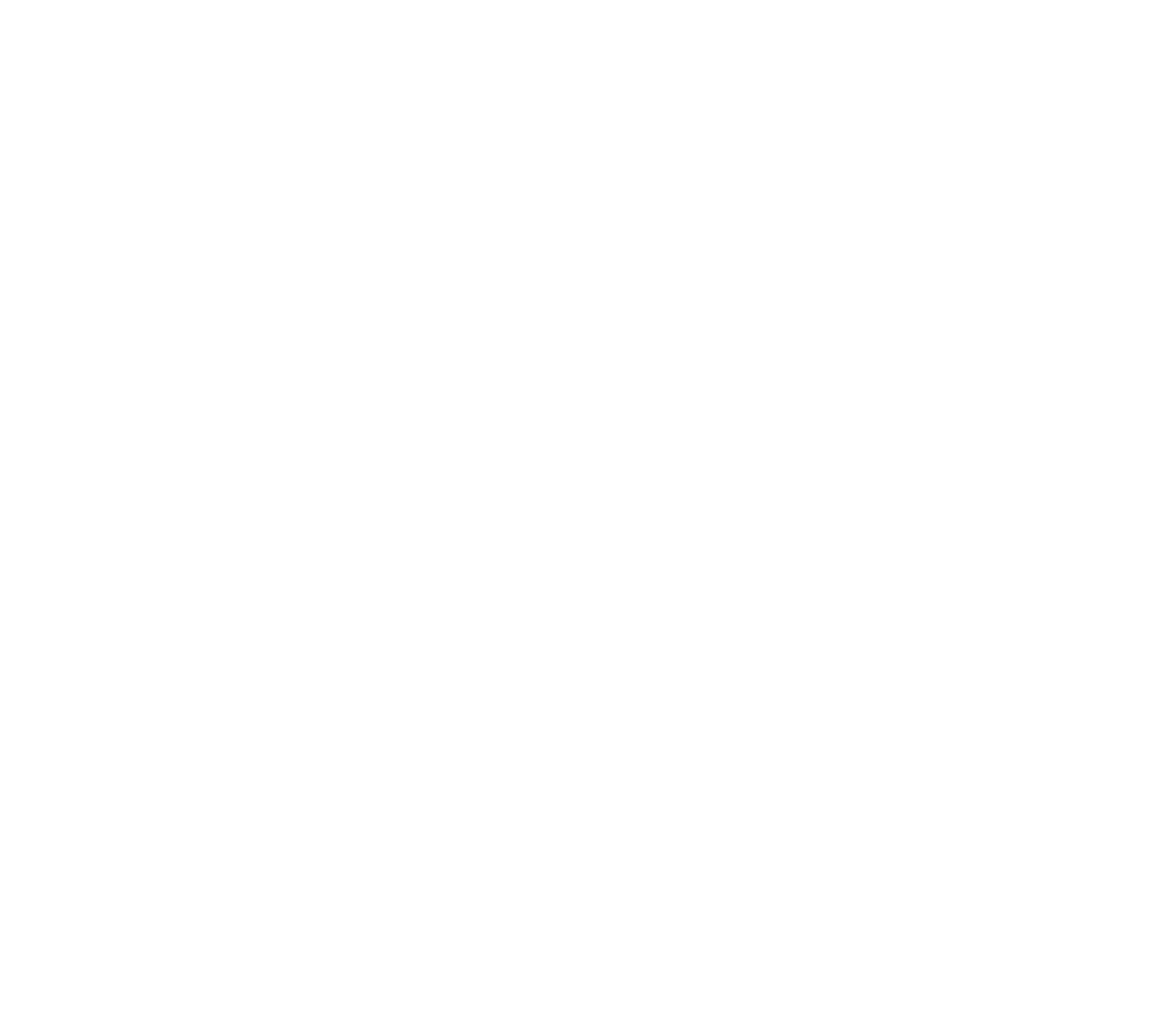
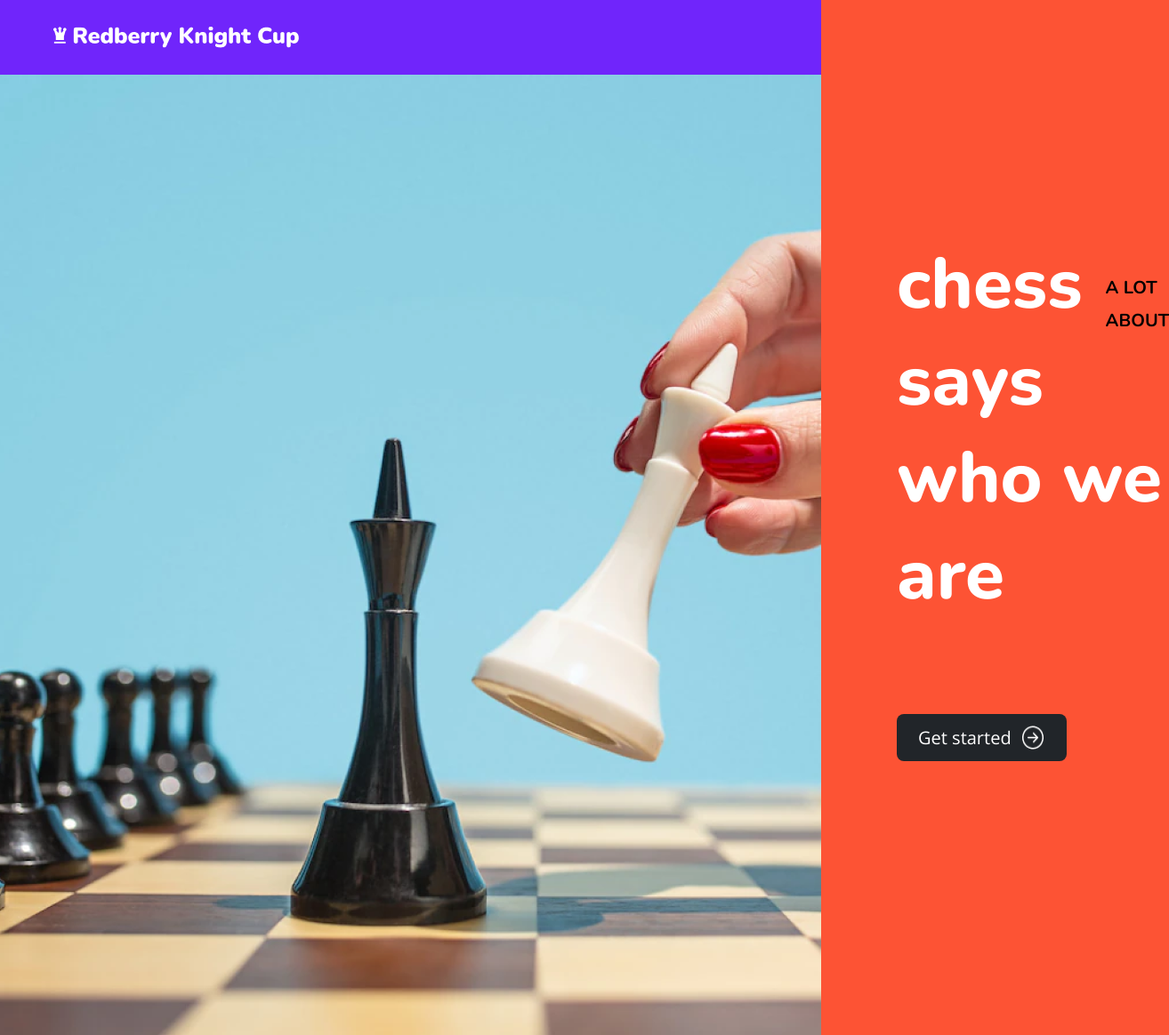
Before and after one commit to levaniakobidze/team_3, a plain HTML site: page landing.html in a window 1280 px wide. Shown: the whole page at 89% size, 1314 px wide, since content can reach past the window. Before the commit the page ends 800 px from the top, so only its background shows below. Drawn offline with nearby package versions, Linux system fonts and the light colour scheme.

Commit message:
feat:landing page

```diff
--- a/landing.html
+++ b/landing.html
@@ -9,5 +9,33 @@
   </head>
   <body>
     <script src="./script/landing.js"></script>
+    <div class="left-div">
+      <header>
+        <img
+          src="./Images/Khight cup logo.png"
+          alt="header-logo"
+          class="logo"
+        />
+      </header>
+      <div class="image-div">
+        <img
+          src="./Images/Landing page- scrolling photo.png"
+          alt="image"
+          class="chess"
+        />
+      </div>
+    </div>
+    <div class="right-div">
+    <div class="text-div">
+      <h1>chess says</h1>
+      <h4>A LOT ABOUT</h4>
+
+    </div>
+    <h2>who we are</h2>
+    <div class="button">
+      <p class="button-text">Get started</p>
+      <img src="./Images/Vector.png" alt="vector" class="vector" />
+    </div>
+  </div>
   </body>
 </html>
--- a/styles/landing.css
+++ b/styles/landing.css
@@ -0,0 +1,84 @@
+@import url('https://fonts.googleapis.com/css2?family=Nunito:ital,wght@0,400;0,600;0,700;0,800;1,500&family=Open+Sans&display=swap');
+* {
+  box-sizing: border-box;
+  margin: 0px;
+  padding: 0px;
+}
+body {
+  background-color: #fd5334;
+  overflow-y: hidden;
+  display: flex;
+}
+.left-div {
+  display: flex;
+  flex-direction: column;
+}
+.right-div {
+  display: flex;
+  flex-direction: column;
+}
+header {
+  height: 84px;
+  width: 923px;
+  background-color: #7025fb;
+  padding: 30px 0px 0px 60px;
+}
+.chess {
+  width: 923px;
+}
+.text-div {
+  display: flex;
+  margin-top: 265px;
+  margin-left: 85px;
+}
+h1 {
+  font-family: Nunito;
+  font-size: 80px;
+  font-weight: 800;
+  line-height: 109px;
+  letter-spacing: 0em;
+  text-align: left;
+  color: #ffffff;
+}
+h4 {
+  font-family: Nunito;
+  font-size: 20px;
+  font-weight: 700;
+  line-height: 37px;
+  letter-spacing: 0em;
+  text-align: left;
+  margin-left: 26px;
+  margin-top: 40px;
+}
+h2 {
+  font-family: Nunito;
+  font-size: 80px;
+  font-weight: 900;
+  line-height: 109px;
+  letter-spacing: 0em;
+  text-align: left;
+  color: #ffffff;
+  margin-left: 85px;
+}
+.button {
+  height: 53px;
+  width: 191px;
+  left: 1008px;
+  top: 601px;
+  border-radius: 8px;
+  padding: 13px 24px 13px 24px;
+  background-color: #212529;
+  display: flex;
+  gap: 12px;
+  margin-top: 102px;
+  margin-left: 85px;
+}
+.button-text {
+  font-family: Open Sans;
+  font-size: 20px;
+  font-weight: 400;
+  line-height: 27px;
+  letter-spacing: 0em;
+  text-align: left;
+  color: #ffffff;
+}
```
Also changed, not shown: Images/Khight cup logo.png (added), Images/Landing page- scrolling photo.png (added), Images/Vector.png (added), 1 other file.
